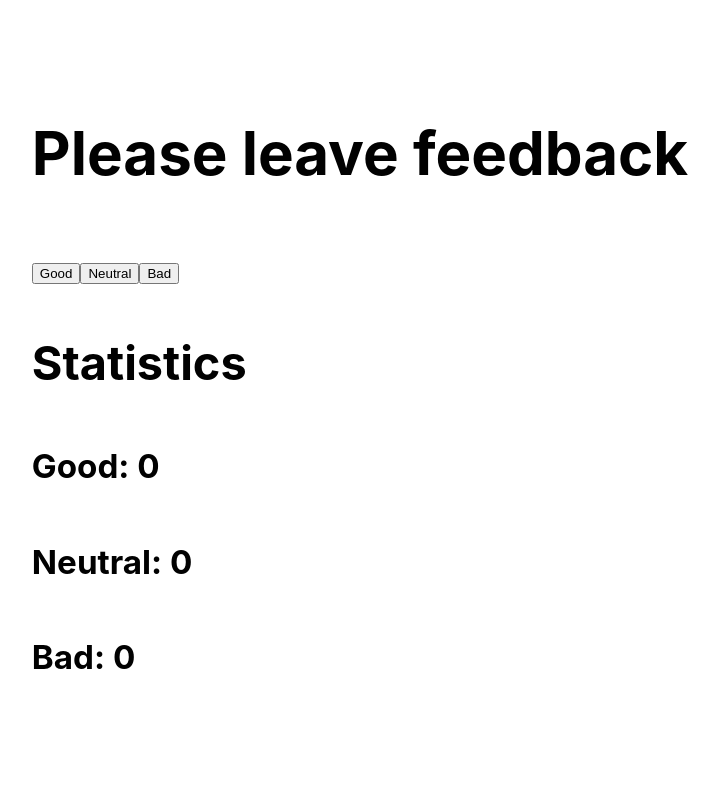
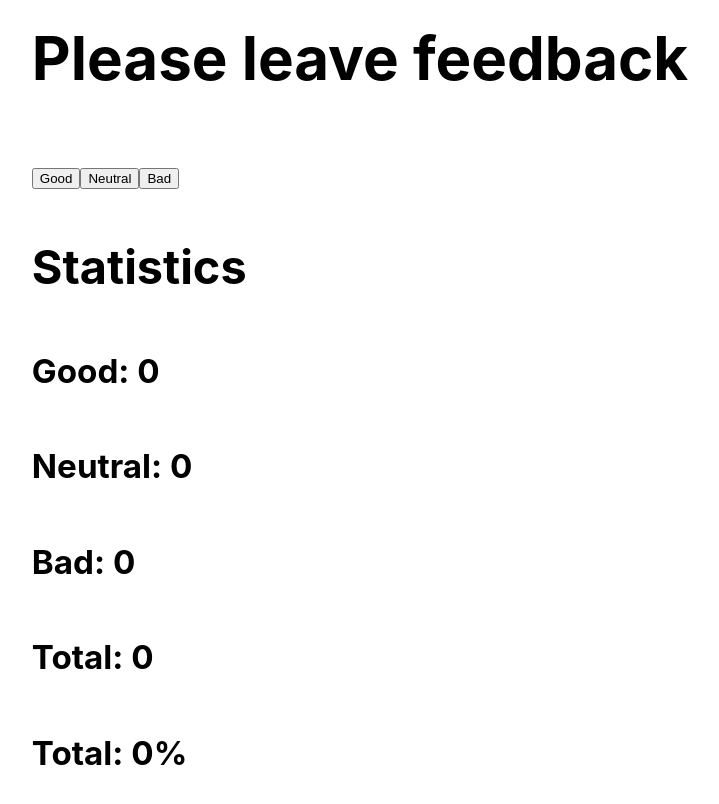
Before and after one commit to Wiecek-K/goit-react-hw-02-feedback, a React (Create React App) app: page / in a window 1280 px wide. Shown: the top 804 px of the page, without its empty margins (280-999 px from the left). Built offline with nearby package versions, Linux system fonts and the light colour scheme.

Commit message:
step2 end

```diff
--- a/src/components/Feedback.jsx
+++ b/src/components/Feedback.jsx
@@ -33,6 +33,13 @@ class Feedback extends Component {
   handleBad = () => {
     this.setState(prevState => ({ bad: prevState.bad + 1 }));
   };
+  countTotalFeedback = () =>
+    this.state.good + this.state.bad + this.state.neutral;
+  countPositiveFeedbackPercentage = () =>
+    this.countTotalFeedback()
+      ? ((this.state.good / this.countTotalFeedback()) * 100).toFixed(2)
+      : 0;
+
   render() {
     return (
       <div>
@@ -44,6 +51,8 @@ class Feedback extends Component {
         <h5>Good: {this.state.good}</h5>
         <h5>Neutral: {this.state.neutral}</h5>
         <h5>Bad: {this.state.bad}</h5>
+        <h5>Total: {this.countTotalFeedback()}</h5>
+        <h5>Total: {this.countPositiveFeedbackPercentage()}%</h5>
       </div>
     );
   }
```
